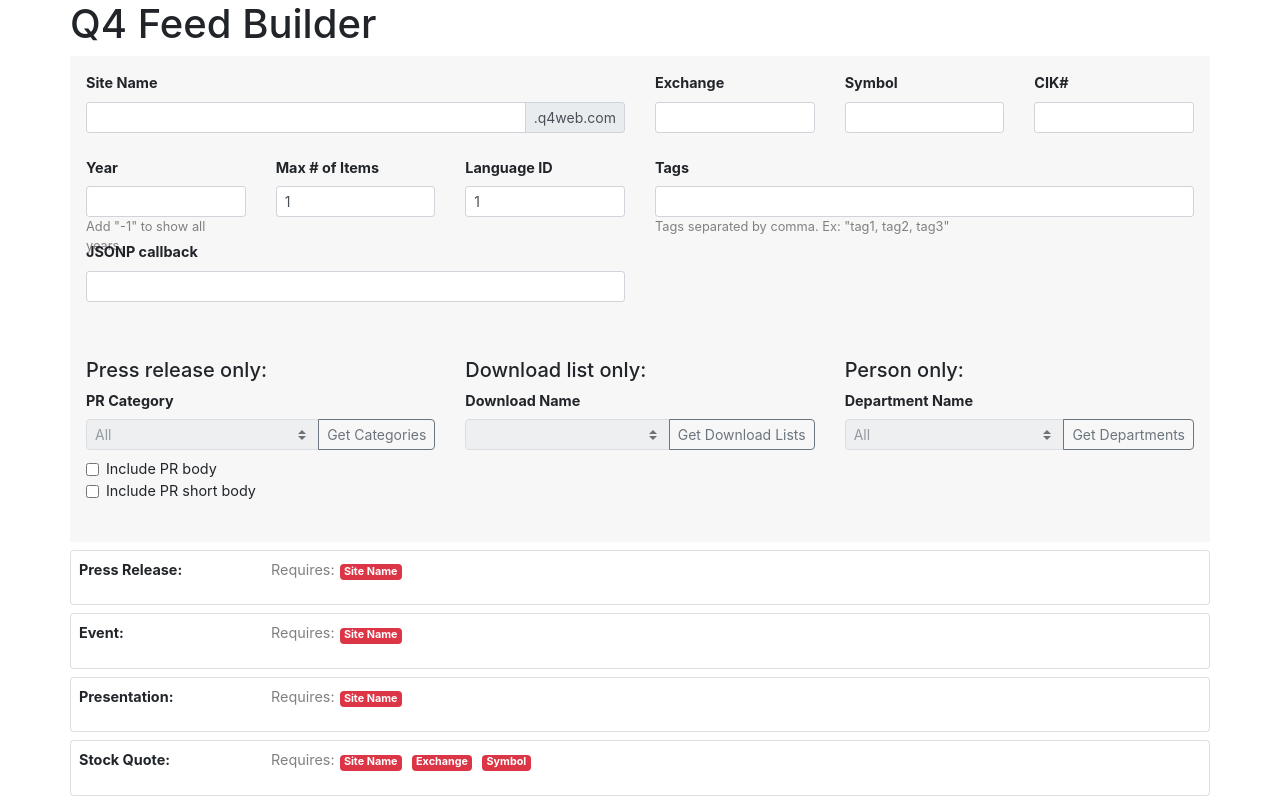
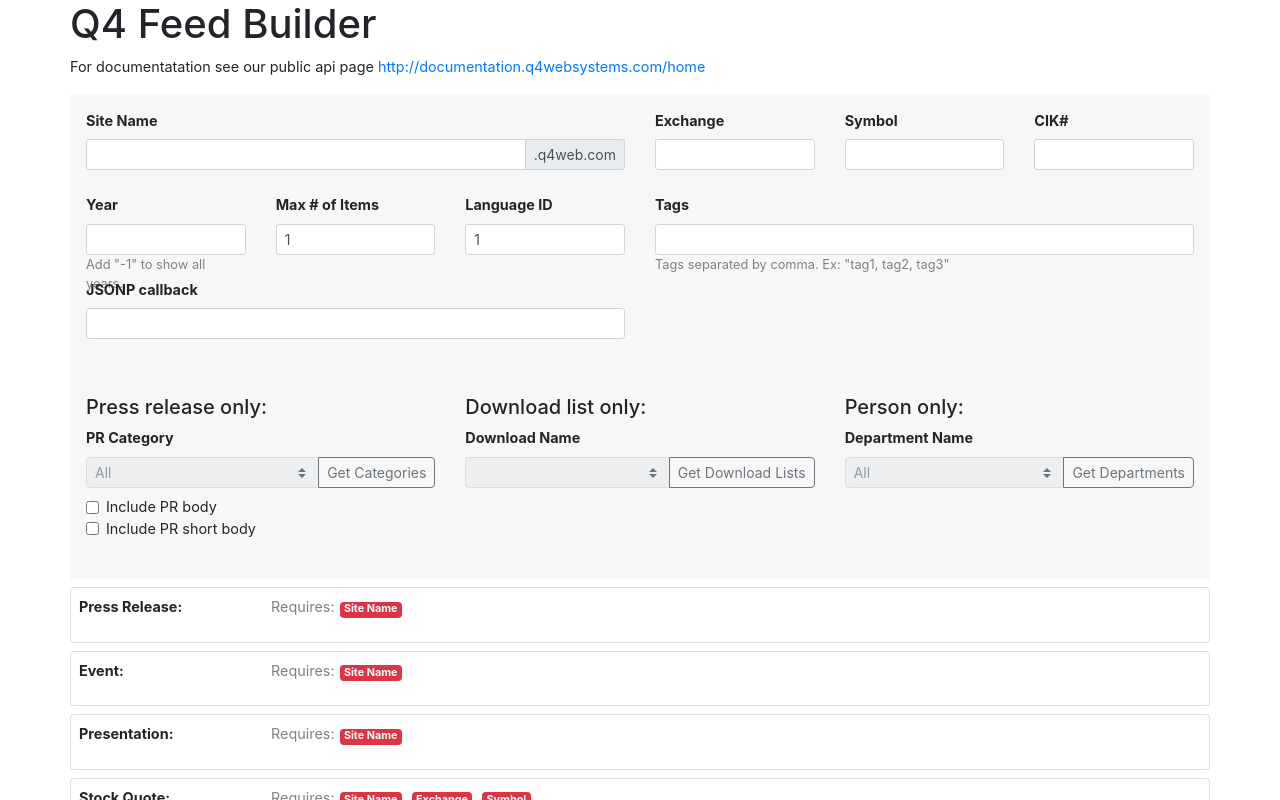
Before and after one commit to IonutP/feedbuilder, a React (Create React App) app: page / in a window 1280 px wide. Shown: the top 800 px of the page. Built offline with nearby package versions, Linux system fonts and the light colour scheme.

Commit message:
add documentation link

```diff
--- a/src/App.js
+++ b/src/App.js
@@ -117,6 +117,7 @@
         return (
             <div className="App">
                 <h1>Q4 Feed Builder</h1>
+                <p>For documentatation see our public api page <a href="http://documentation.q4websystems.com/home" target="_blank">http://documentation.q4websystems.com/home</a></p>
                 <form>
                     <div className='form-group row'>
                         <div className='col-sm-6'>
```
